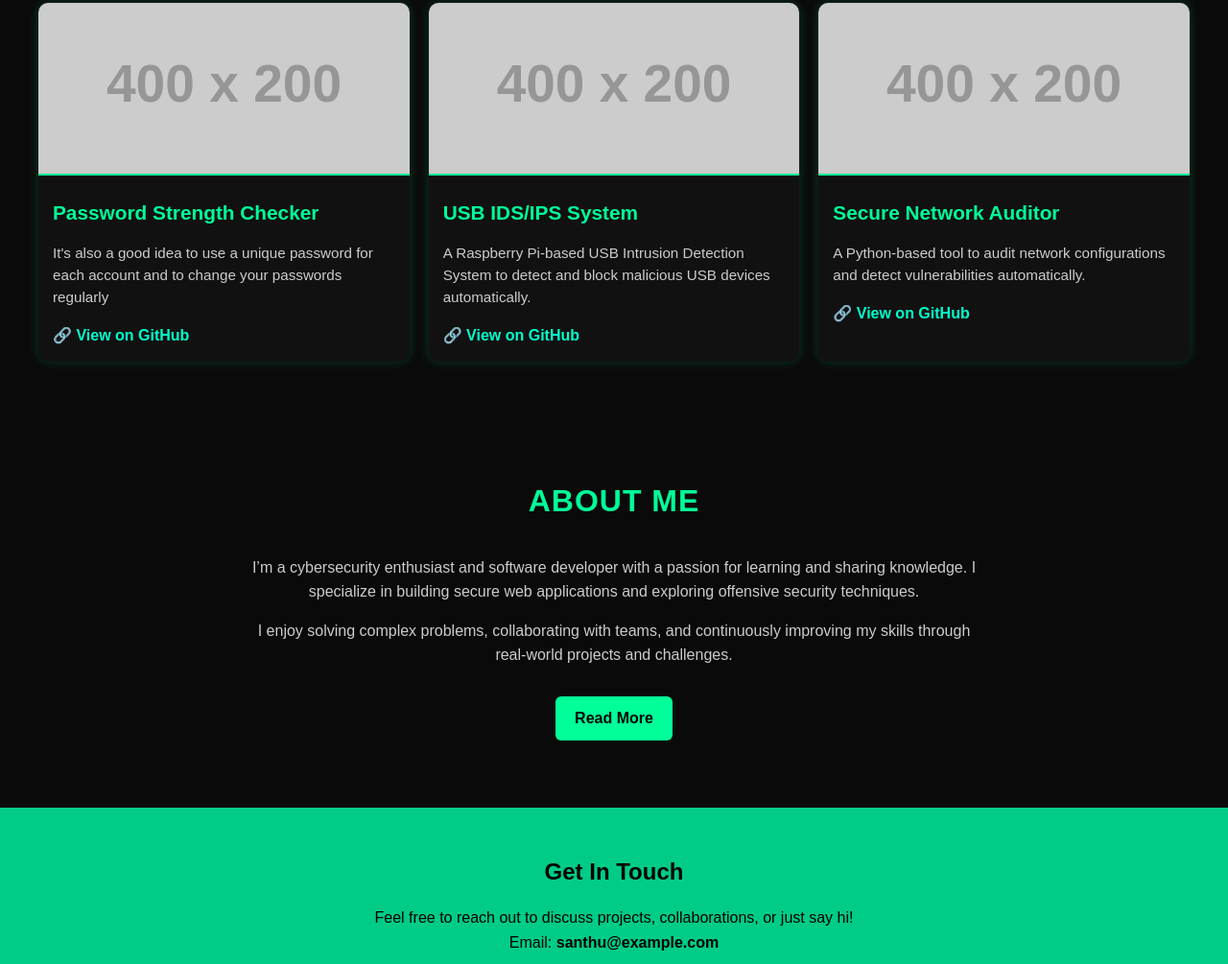
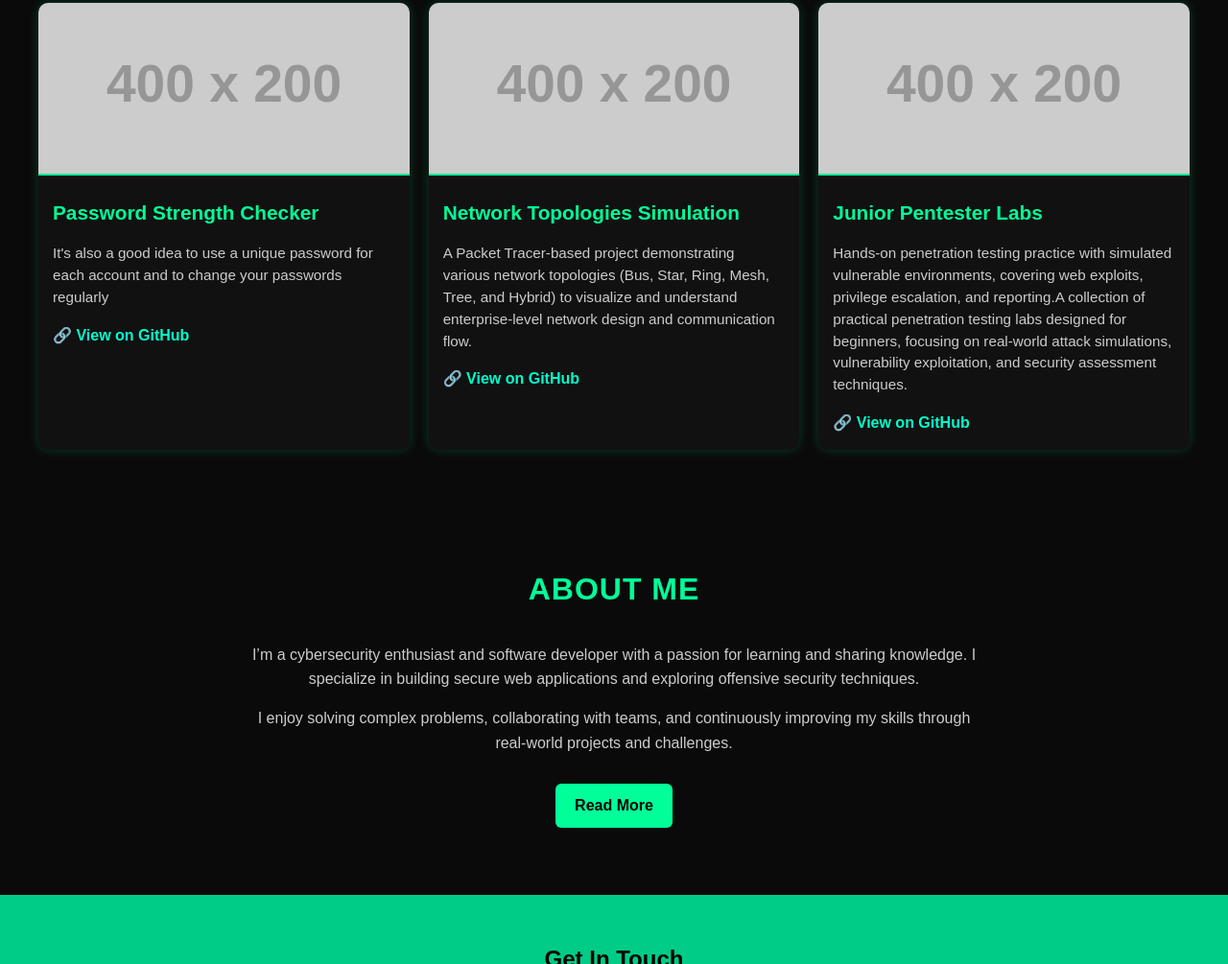
Before and after one commit to santhusuri/portfolio, a plain HTML site: page index.html in a window 1280 px wide. Shown: the part 1112-2117 px from the top of the page at 96% size. Drawn offline with Linux system fonts and the light colour scheme; placeholder pictures from the web are drawn by us.

Commit message:
Update index.html

```diff
--- a/index.html
+++ b/index.html
@@ -77,15 +77,14 @@
       </div>
       <div class="project">
         <img src="https://via.placeholder.com/400x200" alt="Project 2" />
-        <h3>USB IDS/IPS System</h3>
-        <p>A Raspberry Pi-based USB Intrusion Detection System to detect and block malicious USB devices automatically.</p>
-        <a href="https://github.com/santhusuri/usb-ids-ips" target="_blank">🔗 View on GitHub</a>
-      </div>
+        <h3>Network Topologies Simulation</h3>
+       <p>A Packet Tracer-based project demonstrating various network topologies (Bus, Star, Ring, Mesh, Tree, and Hybrid) to visualize and understand enterprise-level network design and communication flow.</p>
+        <a href="https://github.com/santhusuri/NETWORK-TOPOLOGIES" target="_blank">🔗 View on GitHub</a></div>
       <div class="project">
         <img src="https://via.placeholder.com/400x200" alt="Project 3" />
-        <h3>Secure Network Auditor</h3>
-        <p>A Python-based tool to audit network configurations and detect vulnerabilities automatically.</p>
-        <a href="https://github.com/santhusuri/secure-network-auditor" target="_blank">🔗 View on GitHub</a>
+        <h3>Junior Pentester Labs</h3>
+        <p>Hands-on penetration testing practice with simulated vulnerable environments, covering web exploits, privilege escalation, and reporting.A collection of practical penetration testing labs designed for beginners, focusing on real-world attack simulations, vulnerability exploitation, and security assessment techniques.</p>
+        <a href="https://github.com/santhusuri/junior-pentester-labs" target="_blank">🔗 View on GitHub</a>
       </div>
     </div>
   </section>
```
